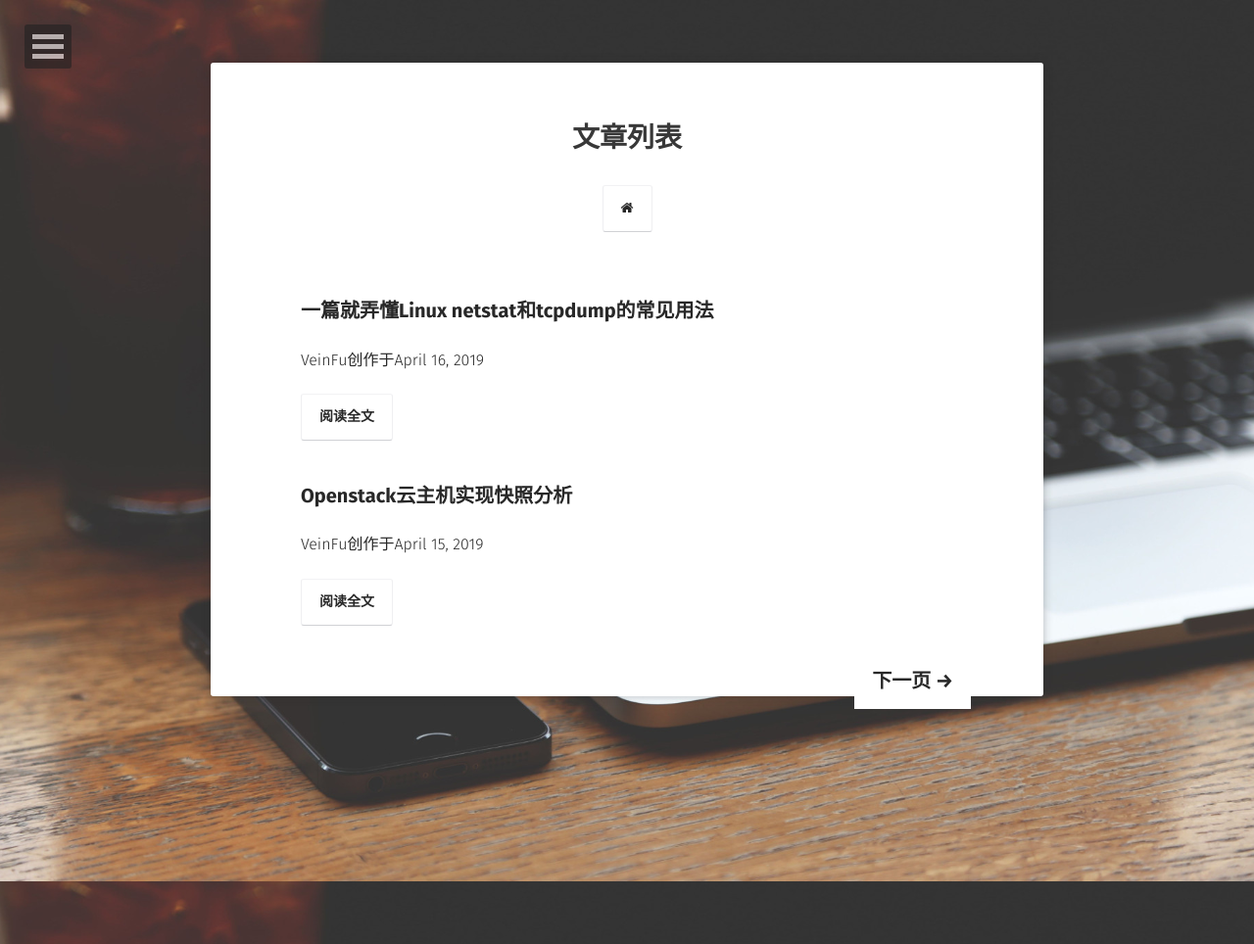
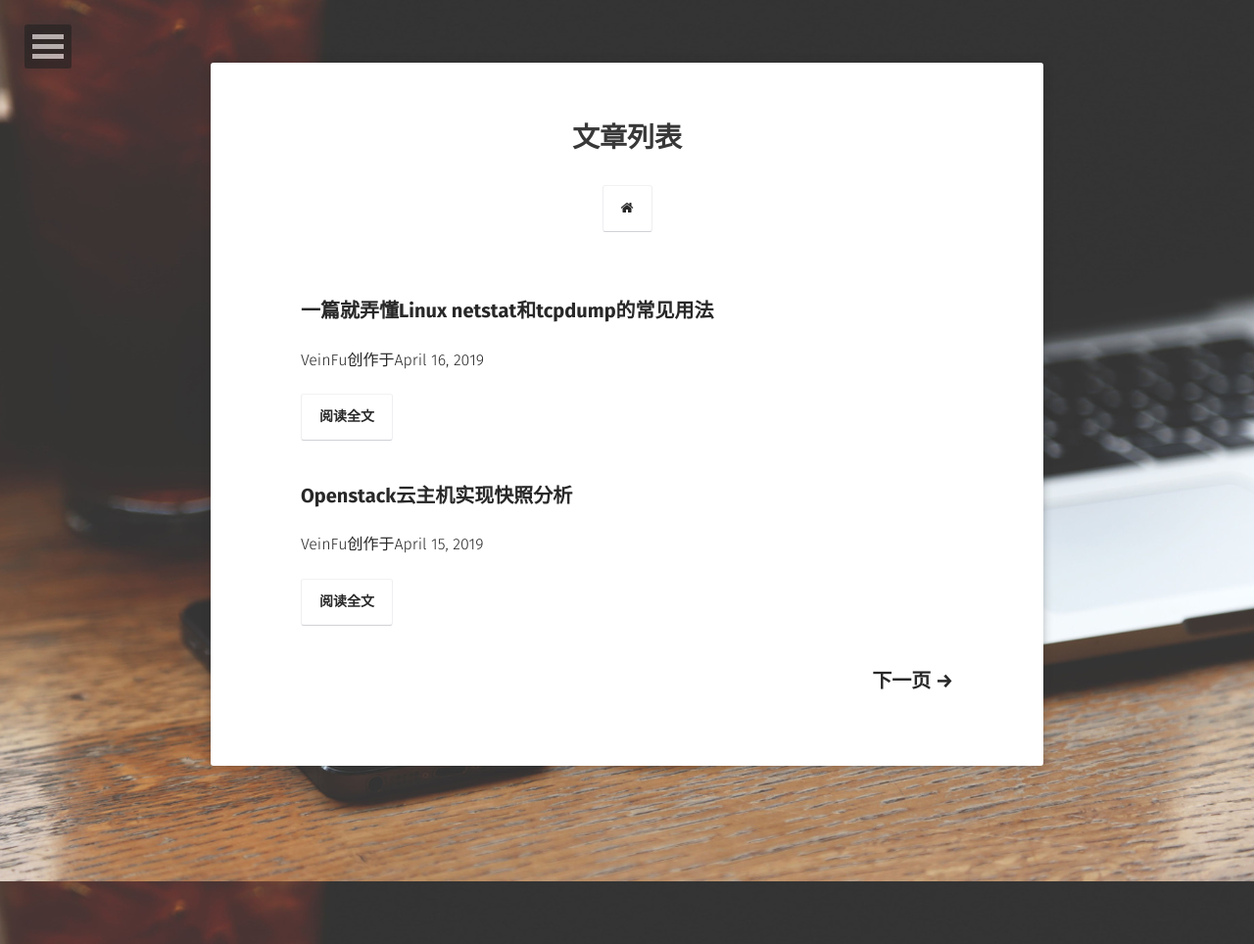
Before and after one commit to VeinFu/VeinFu.github.io, a Jekyll site: the page built from posts/index.html, in a window 1280 px wide. Shown: the whole page at 98% size. Built offline with Jekyll 4.4.1, drawn with Linux system fonts in a browser that asks for light colours; some web fonts are replaced; the list of posts is cut into pages by our own code; comment, search, counter and statistics services are not loaded.

Commit message:
优化分页页面

```diff
--- a/_includes/paginate.html
+++ b/_includes/paginate.html
@@ -1,13 +1,13 @@
 <!-- pager -->
 {% if paginator.total_pages > 1 %}
-<ul class="pager">
+<ul class="pager" style="overflow:hidden">
     {% if paginator.previous_page %}
     <li class="previous" style="display:inline-block">
         <a href="{{ paginator.previous_page_path | prepend: site.baseurl | replace: '//', '/' }}">&larr; 上一页</a>
     </li>
     {% endif %}
     {% if paginator.next_page %}
-    <li class="next" style="float: right;display:inline-block">
+    <li class="next" style="float:right;display:inline-block">
         <a href="{{ paginator.next_page_path | prepend: site.baseurl | replace: '//', '/' }}">下一页 &rarr;</a>
     </li>
     {% endif %}
```
